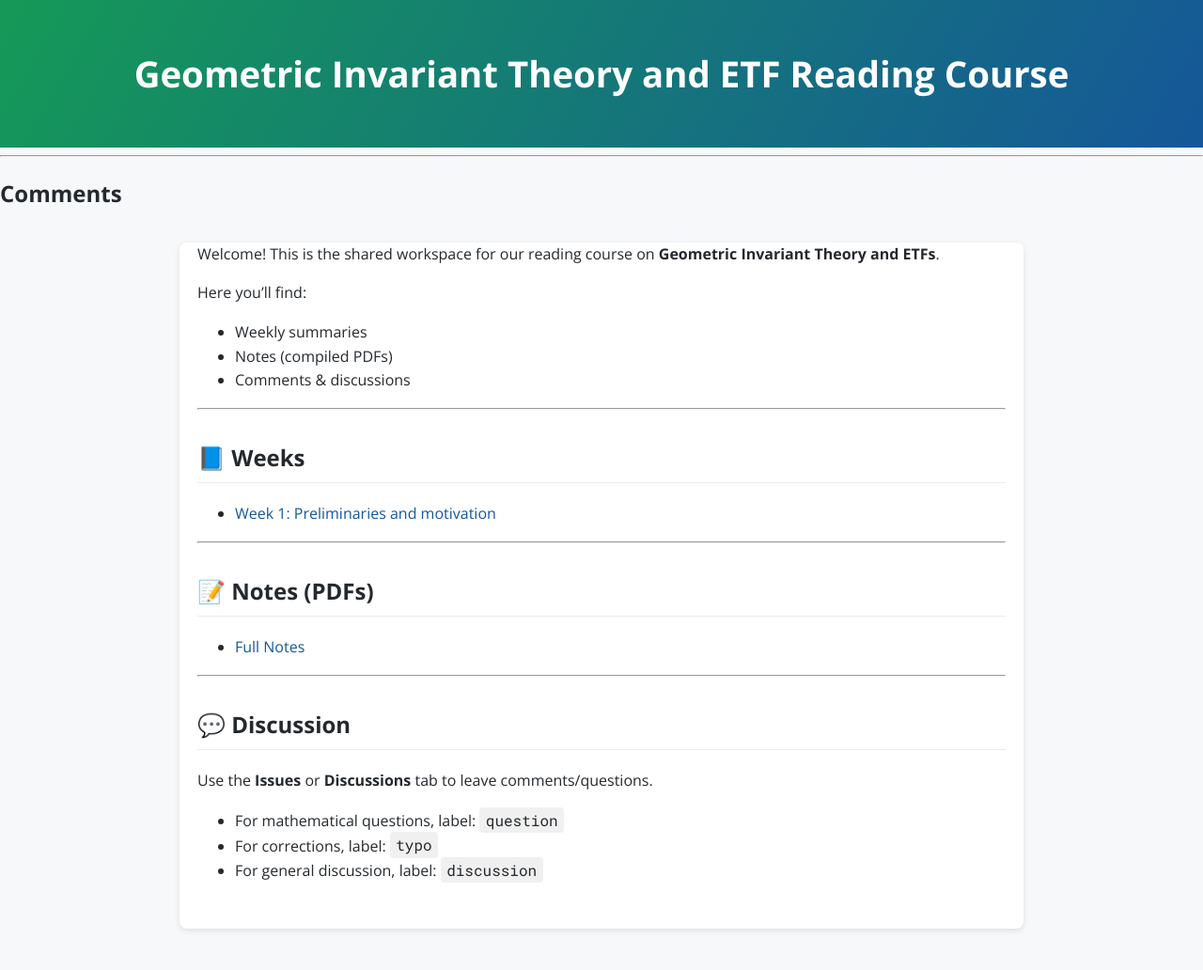
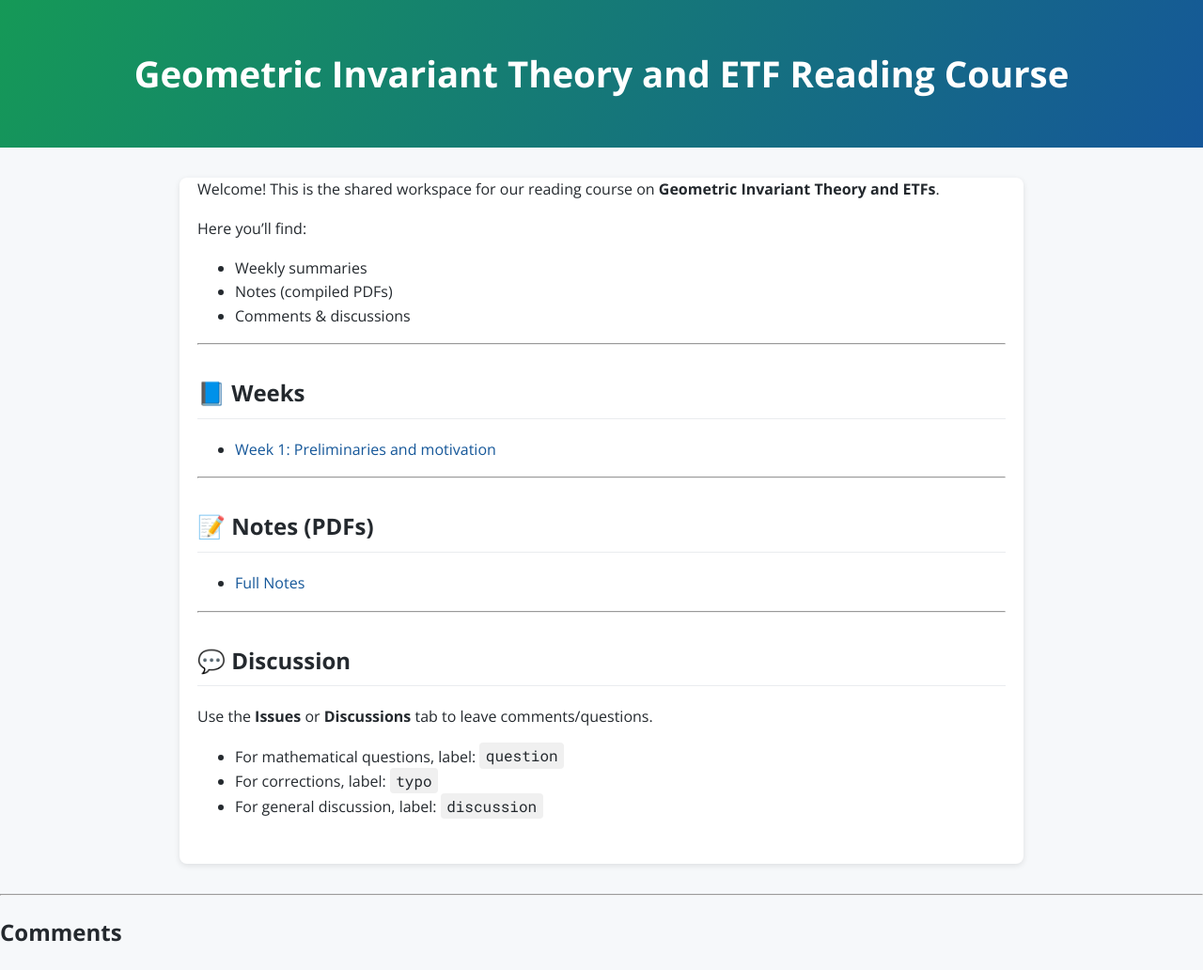
Before and after one commit to ayanava314/GIT-ETF, a Jekyll site: the page built from index.md, in a window 1280 px wide. Shown: the whole page at 94% size. Built offline with Jekyll 4.4.1, drawn with Linux system fonts in a browser that asks for light colours; comment, search, counter and statistics services are not loaded.

Commit message:
Refactor layout to include main content section
Added main section to wrap content and removed duplicate main tags.

```diff
--- a/_layouts/default.html
+++ b/_layouts/default.html
@@ -97,7 +97,12 @@
     <p>{{ site.description }}</p>
     {% endif %}
   </header>
-<hr>
+
+  <main>
+    {{ content }}
+  </main>
+
+  <hr>
 <div id="comments">
   <h2>Comments</h2>
   <!-- Giscus -->
@@ -118,10 +123,6 @@
 </script>
 </div>
 
-  <main>
-    {{ content }}
-  </main>
-
 </body>
 
 </html>
```
